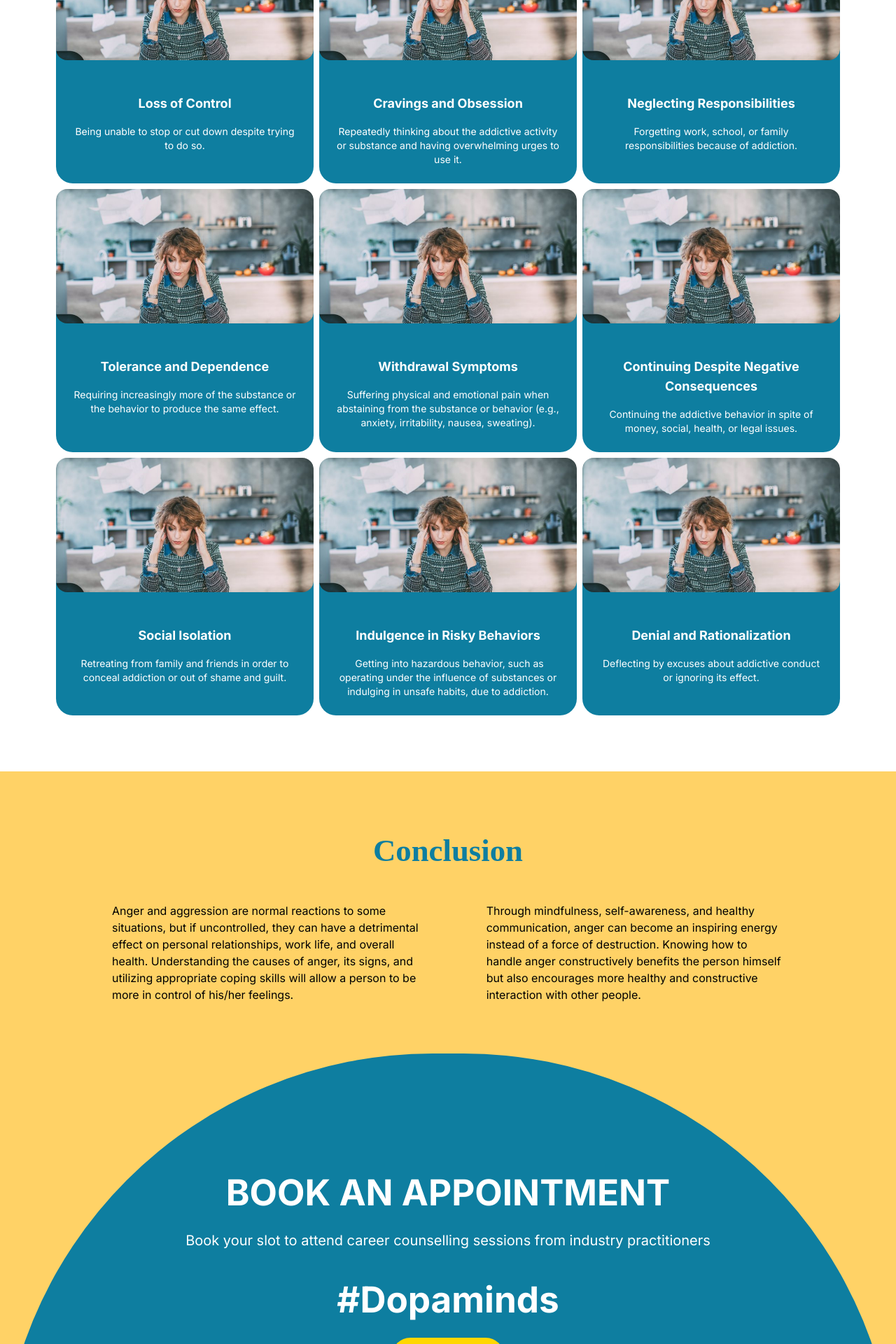
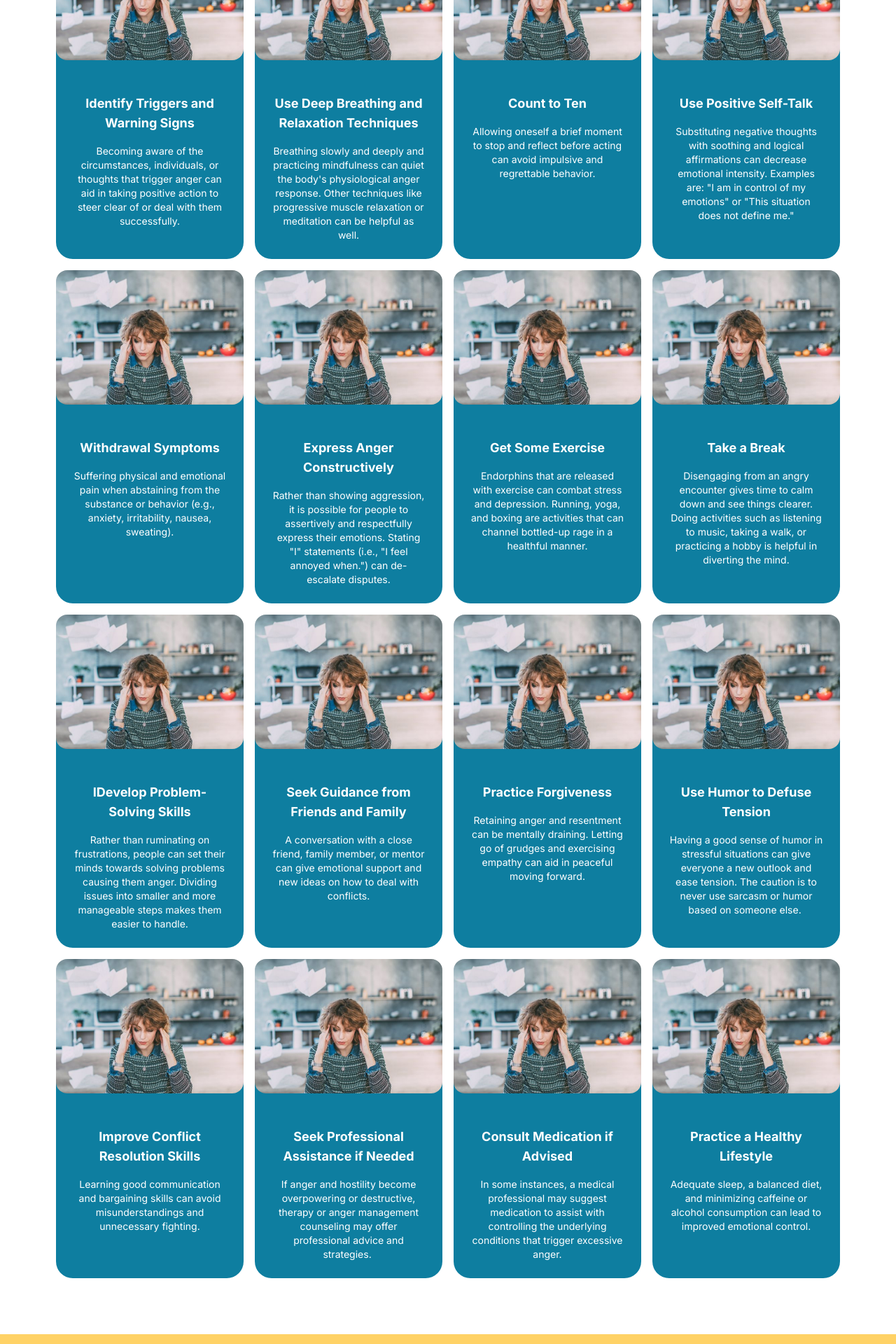
Before and after one commit to manokalp/manokalp, a Next.js app: page /aggression in a window 1280 px wide. Shown: the part 3520-5440 px from the top of the page at 70% size. Built offline with nearby package versions, Linux system fonts and the light colour scheme.

Commit message:
new update for aggresion page.

```diff
--- a/app/aggression/page.tsx
+++ b/app/aggression/page.tsx
@@ -176,14 +176,14 @@ const Aggression = () => {
                 <h2 className={`text-[#0E7EA0] lg:text-[4vw] text-[7vw] font-semibold  ${playfair.className}`}>Solutions for Managing Aggression and Anger</h2>
                 <p className="text-black lg:text-[1.55vw] text-[3.5vw] font-medium mb-10">Well-managed anger and aggression entail self-awareness, emotional management,
                 and positive coping strategies. The following are effective ways of controlling and preventing anger:</p>
-                <div className="grid lg:grid-cols-3 grid-cols-1 gap-2">
+                <div className="grid lg:grid-cols-4 grid-cols-1 gap-4">
                     {/* Card 1 */}
                     <div className="bg-[#0E7EA0] rounded-3xl  text-white text-center">
 
                         <Image src="/quick_links/2.webp" alt="stressed person" width={300} height={200} className="w-full h-48 object-cover rounded-2xl mb-6" />
                         <div className="p-6">
-                            <h3 className="text-lg font-bold mb-4">Loss of Control</h3>
-                            <p className="text-sm">Being unable to stop or cut down despite trying to do so.</p>
+                            <h3 className="text-lg font-bold mb-4">Identify Triggers and Warning Signs</h3>
+                            <p className="text-sm">Becoming aware of the circumstances, individuals, or thoughts that trigger anger can aid in taking positive action to steer clear of or deal with them successfully.</p>
                         </div>
                     </div>
 
@@ -191,8 +191,8 @@ const Aggression = () => {
                     <div className="bg-[#0E7EA0] rounded-3xl text-white text-center">
                         <Image src="/quick_links/2.webp" alt="people communicating" width={300} height={200} className="w-full h-48 object-cover rounded-2xl mb-6" />
                         <div className="p-6">
-                            <h3 className="text-lg font-bold mb-4">Cravings and Obsession</h3>
-                            <p className="text-sm">Repeatedly thinking about the addictive activity or substance and having overwhelming urges to use it.</p>
+                            <h3 className="text-lg font-bold mb-4">Use Deep Breathing and Relaxation Techniques</h3>
+                            <p className="text-sm">Breathing slowly and deeply and practicing mindfulness can quiet the body's physiological anger response. Other techniques like progressive muscle relaxation or meditation can be helpful as well.</p>
                         </div>
                     </div>
 
@@ -200,8 +200,8 @@ const Aggression = () => {
                     <div className="bg-[#0E7EA0] rounded-3xl text-white text-center">
                         <Image src="/quick_links/2.webp" alt="people communicating" width={300} height={200} className="w-full h-48 object-cover rounded-2xl mb-6" />
                         <div className="p-6">
-                            <h3 className="text-lg font-bold mb-4">Neglecting Responsibilities</h3>
-                            <p className="text-sm">Forgetting work, school, or family responsibilities because of addiction.</p>
+                            <h3 className="text-lg font-bold mb-4">Count to Ten</h3>
+                            <p className="text-sm">Allowing oneself a brief moment to stop and reflect before acting can avoid impulsive and regrettable behavior.</p>
                         </div>
                     </div>
 
@@ -209,8 +209,8 @@ const Aggression = () => {
                     <div className="bg-[#0E7EA0] rounded-3xl text-white text-center">
                         <Image src="/quick_links/2.webp" alt="people communicating" width={300} height={200} className="w-full h-48 object-cover rounded-2xl mb-6" />
                         <div className="p-6">
-                            <h3 className="text-lg font-bold mb-4">Tolerance and Dependence</h3>
-                            <p className="text-sm">Requiring increasingly more of the substance or the behavior to produce the same effect.</p>
+                            <h3 className="text-lg font-bold mb-4">Use Positive Self-Talk</h3>
+                            <p className="text-sm">Substituting negative thoughts with soothing and logical affirmations can decrease emotional intensity. Examples are: "I am in control of my emotions" or "This situation does not define me."</p>
                         </div>
                     </div>
 
@@ -227,8 +227,8 @@ const Aggression = () => {
                     <div className="bg-[#0E7EA0] rounded-3xl text-white text-center">
                         <Image src="/quick_links/2.webp" alt="people communicating" width={300} height={200} className="w-full h-48 object-cover rounded-2xl mb-6" />
                         <div className="p-6">
-                            <h3 className="text-lg font-bold mb-4">Continuing Despite Negative Consequences</h3>
-                            <p className="text-sm">Continuing the addictive behavior in spite of money, social, health, or legal issues.</p>
+                            <h3 className="text-lg font-bold mb-4">Express Anger Constructively</h3>
+                            <p className="text-sm">Rather than showing aggression, it is possible for people to assertively and respectfully express their emotions. Stating "I" statements (i.e., "I feel annoyed when.") can de-escalate disputes.</p>
                         </div>
                     </div>
 
@@ -236,8 +236,8 @@ const Aggression = () => {
                     <div className="bg-[#0E7EA0] rounded-3xl text-white text-center">
                         <Image src="/quick_links/2.webp" alt="people communicating" width={300} height={200} className="w-full h-48 object-cover rounded-2xl mb-6" />
                         <div className="p-6">
-                            <h3 className="text-lg font-bold mb-4">Social Isolation</h3>
-                            <p className="text-sm">Retreating from family and friends in order to conceal addiction or out of shame and guilt.</p>
+                            <h3 className="text-lg font-bold mb-4">Get Some Exercise</h3>
+                            <p className="text-sm">Endorphins that are released with exercise can combat stress and depression. Running, yoga, and boxing are activities that can channel bottled-up rage in a healthful manner.</p>
                         </div>
                     </div>
 
@@ -245,8 +245,8 @@ const Aggression = () => {
                     <div className="bg-[#0E7EA0] rounded-3xl text-white text-center">
                         <Image src="/quick_links/2.webp" alt="people communicating" width={300} height={200} className="w-full h-48 object-cover rounded-2xl mb-6" />
                         <div className="p-6">
-                            <h3 className="text-lg font-bold mb-4">Indulgence in Risky Behaviors</h3>
-                            <p className="text-sm"> Getting into hazardous behavior, such as operating under the influence of substances or indulging in unsafe habits, due to addiction.</p>
+                            <h3 className="text-lg font-bold mb-4">Take a Break</h3>
+                            <p className="text-sm">Disengaging from an angry encounter gives time to calm down and see things clearer. Doing activities such as listening to music, taking a walk, or practicing a hobby is helpful in diverting the mind.</p>
                         </div>
                     </div>
 
@@ -254,8 +254,70 @@ const Aggression = () => {
                     <div className="bg-[#0E7EA0] rounded-3xl text-white text-center">
                         <Image src="/quick_links/2.webp" alt="people communicating" width={300} height={200} className="w-full h-48 object-cover rounded-2xl mb-6" />
                         <div className="p-6">
-                            <h3 className="text-lg font-bold mb-4">Denial and Rationalization</h3>
-                            <p className="text-sm">Deflecting by excuses about addictive conduct or ignoring its effect.</p>
+                            <h3 className="text-lg font-bold mb-4">IDevelop Problem-Solving Skills</h3>
+                            <p className="text-sm">Rather than ruminating on frustrations, people can set their minds towards solving problems causing them anger. Dividing issues into smaller and more manageable steps makes them easier to handle.</p>
+                        </div>
+                    </div>
+
+                    {/* Card 10 */}
+                    <div className="bg-[#0E7EA0] rounded-3xl text-white text-center">
+                        <Image src="/quick_links/2.webp" alt="people communicating" width={300} height={200} className="w-full h-48 object-cover rounded-2xl mb-6" />
+                        <div className="p-6">
+                            <h3 className="text-lg font-bold mb-4">Seek Guidance from Friends and Family</h3>
+                            <p className="text-sm">A conversation with a close friend, family member, or mentor can give emotional support and new ideas on how to deal with conflicts.</p>
+                        </div>
+                    </div>
+
+                    {/* Card 11 */}
+                    <div className="bg-[#0E7EA0] rounded-3xl text-white text-center">
+                        <Image src="/quick_links/2.webp" alt="people communicating" width={300} height={200} className="w-full h-48 object-cover rounded-2xl mb-6" />
+                        <div className="p-6">
+                            <h3 className="text-lg font-bold mb-4">Practice Forgiveness</h3>
+                            <p className="text-sm">Retaining anger and resentment can be mentally draining. Letting go of grudges and exercising empathy can aid in peaceful moving forward.</p>
+                        </div>
+                    </div>
+
+                    {/* Card 12 */}
+                    <div className="bg-[#0E7EA0] rounded-3xl text-white text-center">
+                        <Image src="/quick_links/2.webp" alt="people communicating" width={300} height={200} className="w-full h-48 object-cover rounded-2xl mb-6" />
+                        <div className="p-6">
+                            <h3 className="text-lg font-bold mb-4">Use Humor to Defuse Tension</h3>
+                            <p className="text-sm">Having a good sense of humor in stressful situations can give everyone a new outlook and ease tension. The caution is to never use sarcasm or humor based on someone else. </p>
+                        </div>
+                    </div>
+
+                    {/* Card 13 */}
+                    <div className="bg-[#0E7EA0] rounded-3xl text-white text-center">
+                        <Image src="/quick_links/2.webp" alt="people communicating" width={300} height={200} className="w-full h-48 object-cover rounded-2xl mb-6" />
+                        <div className="p-6">
+                            <h3 className="text-lg font-bold mb-4">Improve Conflict Resolution Skills</h3>
+                            <p className="text-sm">Learning good communication and bargaining skills can avoid misunderstandings and unnecessary fighting.</p>
+                        </div>
+                    </div>
+
+                    {/* Card 14 */}
+                    <div className="bg-[#0E7EA0] rounded-3xl text-white text-center">
+                        <Image src="/quick_links/2.webp" alt="people communicating" width={300} height={200} className="w-full h-48 object-cover rounded-2xl mb-6" />
+                        <div className="p-6">
+                            <h3 className="text-lg font-bold mb-4">Seek Professional Assistance if Needed</h3>
+                            <p className="text-sm">If anger and hostility become overpowering or destructive, therapy or anger management counseling may offer professional advice and strategies. </p>
+                        </div>
+                    </div>
+
+                    {/* Card 15 */}
+                    <div className="bg-[#0E7EA0] rounded-3xl text-white text-center">
+                        <Image src="/quick_links/2.webp" alt="people communicating" width={300} height={200} className="w-full h-48 object-cover rounded-2xl mb-6" />
+                        <div className="p-6">
+                            <h3 className="text-lg font-bold mb-4">Consult Medication if Advised</h3>
+                            <p className="text-sm">In some instances, a medical professional may suggest medication to assist with controlling the underlying conditions that trigger excessive anger.</p>
+                        </div>
+                    </div>
+                     {/* Card 16 */}
+                     <div className="bg-[#0E7EA0] rounded-3xl text-white text-center">
+                        <Image src="/quick_links/2.webp" alt="people communicating" width={300} height={200} className="w-full h-48 object-cover rounded-2xl mb-6" />
+                        <div className="p-6">
+                            <h3 className="text-lg font-bold mb-4">Practice a Healthy Lifestyle</h3>
+                            <p className="text-sm">Adequate sleep, a balanced diet, and minimizing caffeine or alcohol consumption can lead to improved emotional control.</p>
                         </div>
                     </div>
                 </div>
```
